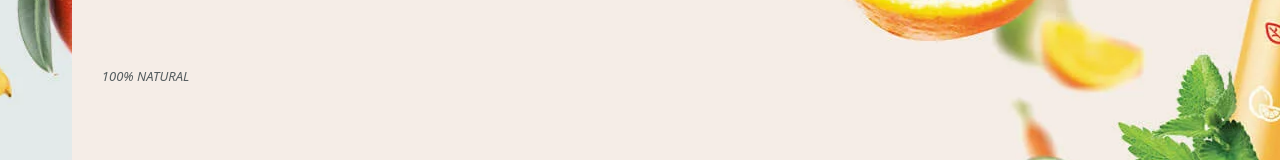
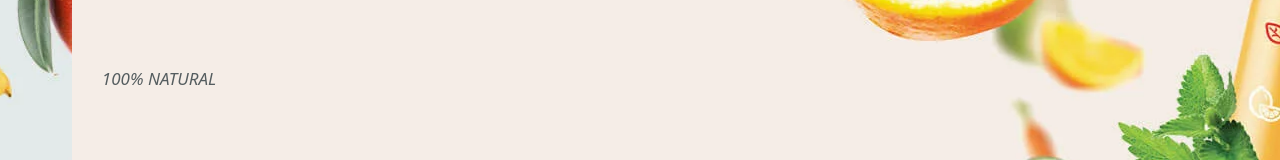
Before and after one commit to Manikrish52/reactjs, a React (Create React App) app: page / in a window 1280 px wide. Shown: the part 427-587 px from the top of the page. Built offline with nearby package versions, Linux system fonts and the light colour scheme.

Commit message:
header change

```diff
--- a/src/sliderarea/slider.css
+++ b/src/sliderarea/slider.css
@@ -200,7 +200,7 @@
       top: 20%;
     left: 30px;
 }
-.top{
+/* .top{
     font-size: 13px;
     font-weight: 400;
     text-transform: uppercase;
@@ -224,7 +224,7 @@
     font-weight: 400;
     color: #555;
 
-}
+} */
 
 }
 
```
